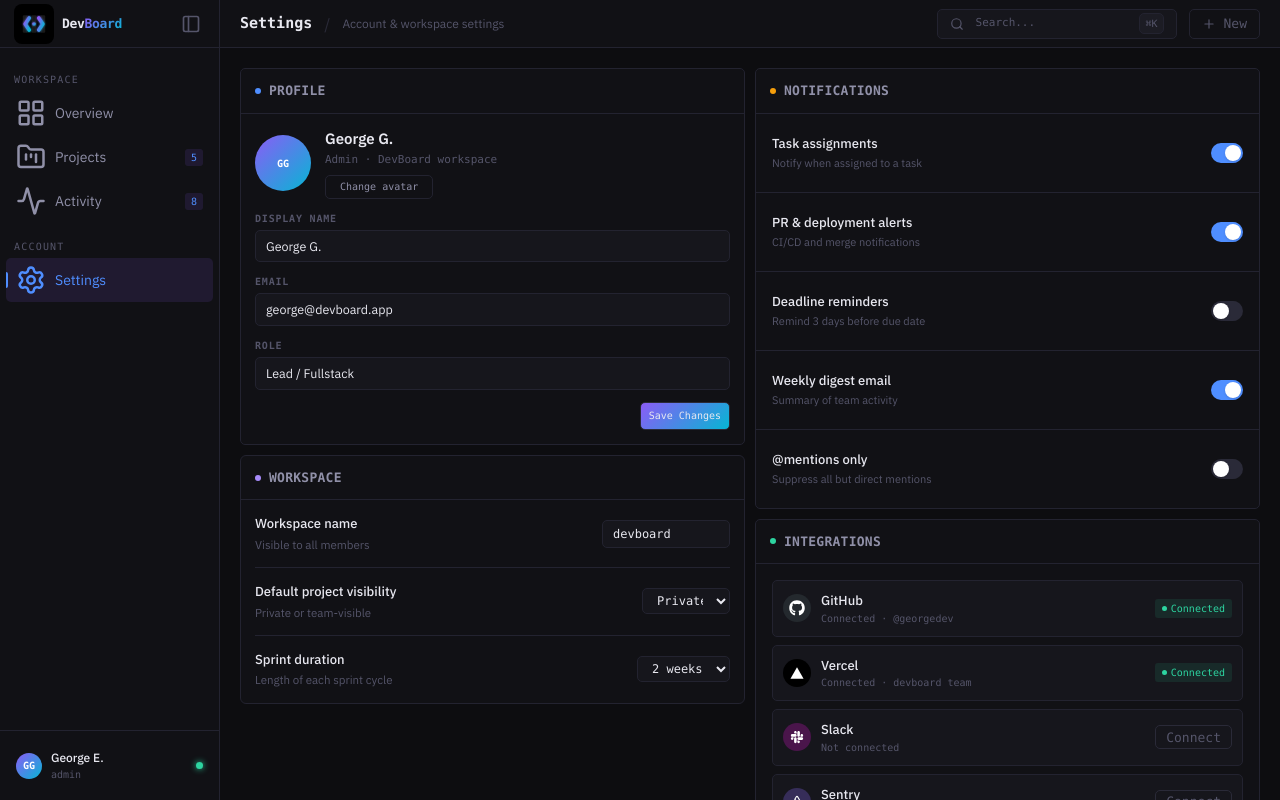
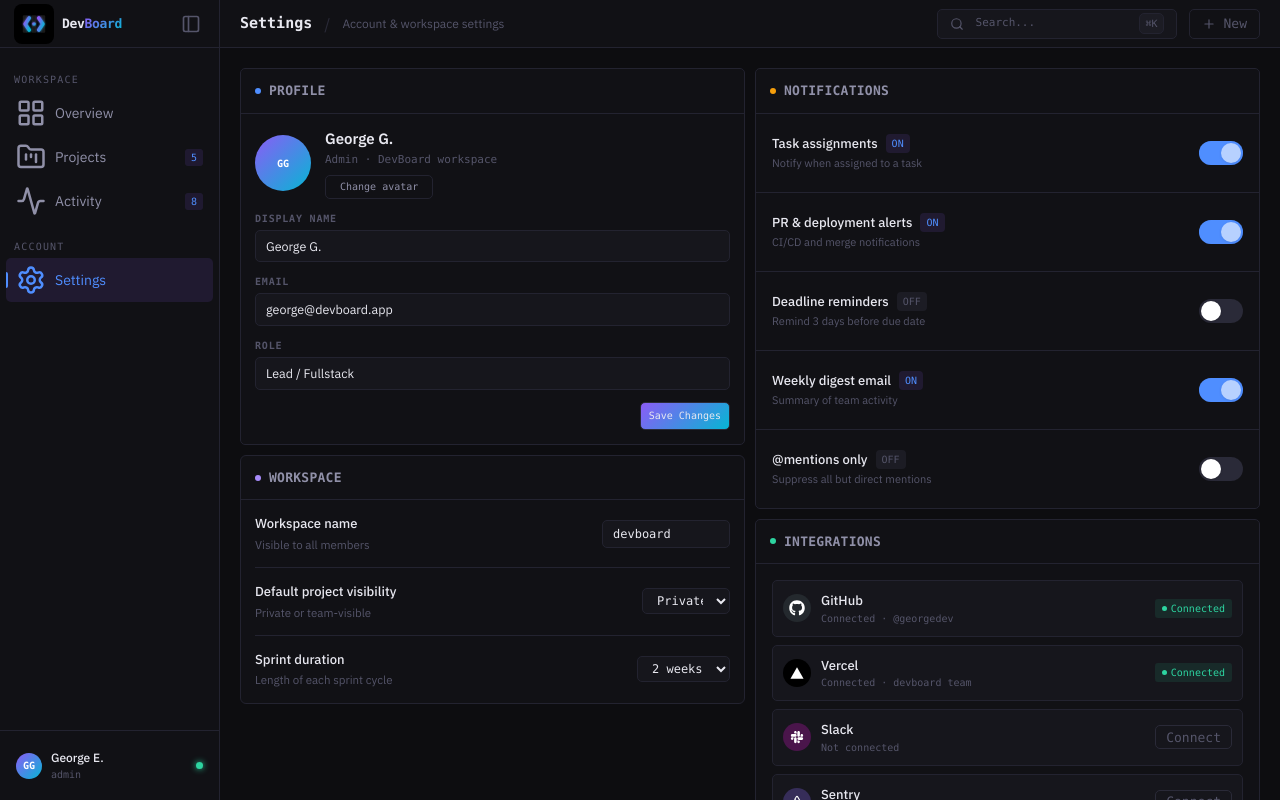
Before and after one commit to georgegoodluck/DevBoard, a Next.js app: page /settings in a window 1280 px wide. Built offline with nearby package versions, Linux system fonts and the light colour scheme.

Commit message:
refactor: improve notification settings toggle

```diff
--- a/components/settings/NotificationSettings.tsx
+++ b/components/settings/NotificationSettings.tsx
@@ -46,20 +46,41 @@ const settings: Setting[] = [
 function Toggle({
   enabled,
   onToggle,
+  id,
 }: {
   enabled: boolean;
   onToggle: () => void;
+  id: string;
 }) {
   return (
     <button
+      id={id}
+      role="switch"
+      aria-checked={enabled}
       onClick={onToggle}
-      className="relative w-8 h-5 rounded-full transition-all shrink-0 cursor-pointer"
-      style={{ background: enabled ? "var(--accent)" : "var(--border2)" }}
+      className={`
+        relative w-11 h-6 rounded-full transition-all duration-200
+        shrink-0 cursor-pointer focus-visible:outline-2 focus-visible:outline-offset-2
+        focus-visible:outline-(--accent)
+        ${enabled ? "bg-(--accent)" : "bg-(--border2)"}
+      `}
     >
+      <span className="sr-only">
+        {enabled ? "Enable" : "Disable"} {id.replace("toggle-", "")}
+      </span>
+
       <div
-        className="absolute top-0.5 w-4 h-4 bg-white rounded-full transition-all shadow-sm"
-        style={{ left: enabled ? "calc(100% - 18px)" : "2px" }}
+        className={`
+          absolute top-0.5 w-5 h-5 bg-white rounded-full
+          transition-all duration-200 shadow-sm
+          ${enabled ? "translate-x-[22px]" : "translate-x-0.5"}
+        `}
       />
+
+      {/* Optional: Add subtle glow when enabled */}
+      {enabled && (
+        <div className="absolute inset-0 rounded-full animate-pulse opacity-30 bg-[var(--accent)]" />
+      )}
     </button>
   );
 }
@@ -70,24 +91,34 @@ export default function NotificationSettings() {
   );
 
   return (
-    <div className="bg-(--bg1) rounded-(--radius) border border-(--border) overflow-hidden">
+    <div className="bg-[var(--bg1)] rounded-[var(--radius)] border border-[var(--border)] overflow-hidden">
       <CardHeader title="Notifications" dotColor="var(--amber)" />
 
-      <div className="divide-y divide-(--border)">
+      <div className="divide-y divide-[var(--border)]">
         {settings.map((setting) => (
           <div
             key={setting.key}
-            className="flex items-center justify-between px-4 py-5"
+            className="flex items-center justify-between px-4 py-5 hover:bg-[var(--bg2)] transition-colors group"
           >
-            <div>
-              <div className="text-[13px] font-medium text-(--text) mb-0.5">
+            <div className="flex-1 min-w-0">
+              <div className="text-[13px] font-medium text-[var(--text)] mb-0.5 flex items-center gap-2">
                 {setting.label}
+                <span
+                  className={`
+                  text-[10px] font-mono px-1.5 py-0.5 rounded
+                  ${state[setting.key] ? "text-[var(--accent)] bg-[var(--accent-dim)]" : "text-[var(--text3)] bg-[var(--bg3)]"}
+                `}
+                >
+                  {state[setting.key] ? "ON" : "OFF"}
+                </span>
               </div>
-              <div className="text-[11px] text-(--text3)">
+              <div className="text-[11px] text-[var(--text3)]">
                 {setting.description}
               </div>
             </div>
+            <div className="ml-4 flex items-center gap-2">
               <Toggle
+                id={`toggle-${setting.key}`}
                 enabled={state[setting.key]}
                 onToggle={() =>
                   setState((prev) => ({
@@ -97,6 +128,7 @@ export default function NotificationSettings() {
                 }
               />
             </div>
+          </div>
         ))}
       </div>
     </div>
```
Lines whose indentation alone changed are shown as unchanged.
